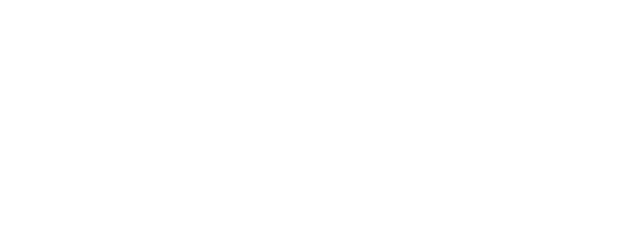
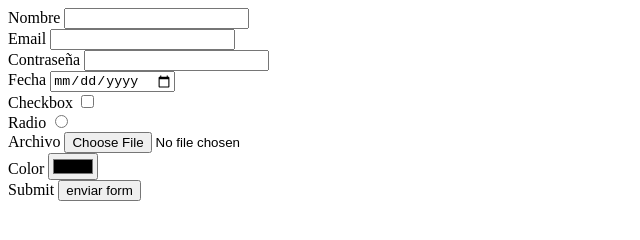
Before and after one commit to HaroldMontanoHurtado/html_-_css, a plain HTML site: page HTML/basico/05-formularios.html in a window 1280 px wide. Shown: the whole page, without its empty margins (0-640 px from the left). Drawn offline with Linux system fonts and the light colour scheme.

Commit message:
formularios

```diff
--- a/HTML/basico/05-formularios.html
+++ b/HTML/basico/05-formularios.html
@@ -1 +1,51 @@
 <!-- IMAGENES y RUTAS -->
+<!DOCTYPE html>
+<html>
+
+<head>
+    <title>Formularios</title>
+</head>
+<body>
+    <form>
+        <!--
+name	        Indica el nombre del campo. Útil para hacer referencia a la información almacenada.
+type	        Indica la naturaleza de datos que se espera del usuario (texto, número, fechas, etc...).
+value	        Indica el valor inicial que tendrá este campo de datos. Si se omite, está vacío.
+form	        Asocia este campo con un formulario específico. Útil si necesitamos tenerlo fuera del <form>.
+list	        En algunos <input> permite combinar con otra etiqueta para personalizarla. Lo veremos más adelante.
+placeholder	    Indica una sugerencia al usuario antes de escribir el valor en el campo.
+size	        Tamaño visual (aprox: número de carácteres) del campo de datos.
+autocomplete	Activa on o desactiva off el autocompletado para este campo. Activado por defecto.
+autofocus	    Establece el foco (coloca el cursor) en este campo al cargar la página.
+minlength       Cantidad minima de caracteres que recibe.
+        -->
+        <tag>Nombre</tag>
+        <input type="text" name="username">
+        <br>
+        <tag>Email</tag>
+        <input type="email" name="email", required>
+        <br>
+        <tag>Contraseña</tag>
+        <input type="password" name="password", required>
+        <br>
+        <tag>Fecha</tag>
+        <input type="date" name="date">
+        <br>
+        <tag>Checkbox</tag>
+        <input type="checkbox" name="checkbox">
+        <br>
+        <tag>Radio</tag>
+        <input type="radio" name="radio">
+        <br>
+        <tag>Archivo</tag>
+        <input type="file" name="file">
+        <br>
+        <tag>Color</tag>
+        <input type="color" name="color">
+        <br>
+        <tag>Submit</tag>
+        <input type="submit" name="submit" value="enviar form">
+    </form>
+</body>
+
+</html>
```
Also changed, not shown: HTML/basico/04-img-rutas.html (+1 -1 lines).
